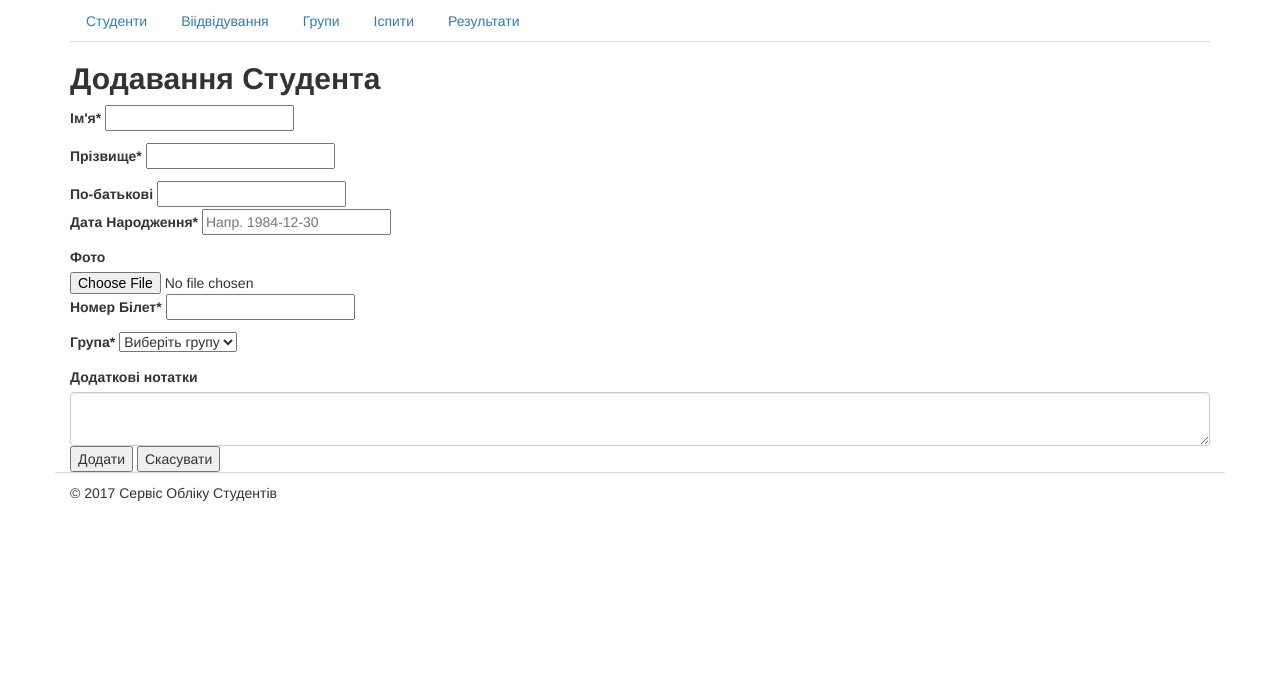
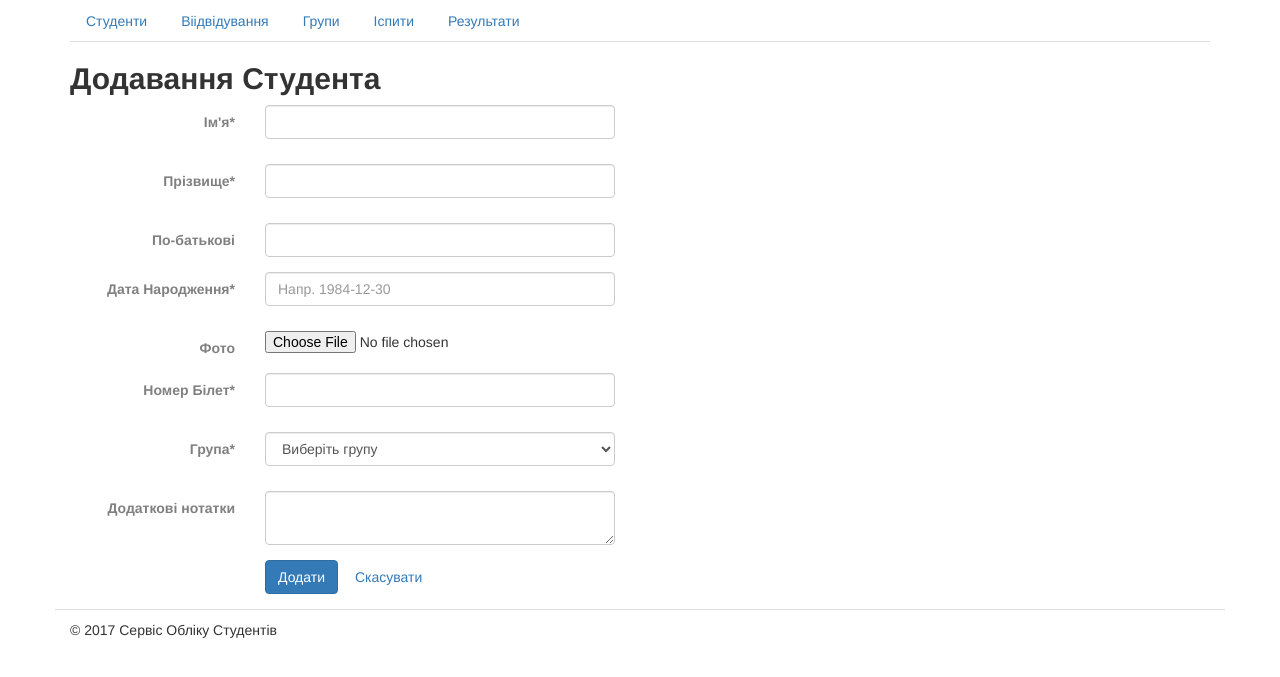
Before and after one commit to gopjak36/studentsdb, a Django app: template students/templates/students/students_add.html in a window 1280 px wide. Shown: the part 70-747 px from the top of the page. Run offline with Django 3.2, Linux system fonts and the light colour scheme; the template is opened without the code that fills it, so the values that code supplies are empty; parts of the project's set-up code (start-up, migrations or seed data) failed here and were passed over; some libraries are stand-ins or nearby versions.

Commit message:
update style fot student add form

```diff
--- a/students/static/css/main.css
+++ b/students/static/css/main.css
@@ -49,8 +49,12 @@ h1, h2, h3, h4, h5, h6 {
   margin-bottom: 30px;
 }
 
-/* Form */
+/* Form Style*/
 
 .control-label{
   color: gray;
 }
+
+textarea, select, input{
+  max-width: 350px;
+}
--- a/students/templates/students/students_add.html
+++ b/students/templates/students/students_add.html
@@ -9,52 +9,66 @@
 {% block content %}
 
 <form action="{% url 'students_add' %}" method="post"
-      enctype="multipart/form-data">{% csrf_token%}
+      enctype="multipart/form-data"
+      class="form-horizontal">{% csrf_token%}
 
-    <div>
-      <label for="first_name">Ім'я*</label>
+    <div class="form-group {% if errors.first_name %}has-error{% endif %}">
+      <label for="first_name" class="col-sm-2 control-label">Ім'я*</label>
+      <div class="col-sm-10">
         <input type="text" value="{{ request.POST.first_name }}"
-             name="first_name" id="first_name" />
+               name="first_name" id="first_name" class="form-control"/>
         <span class="help-block">{{ errors.first_name }}</span>
       </div>
+    </div>
 
-    <div>
-      <label for="last_name">Прізвище*</label>
+    <div class="form-group {% if errors.last_name %}has-error{% endif %}">
+      <label for="last_name" class="col-sm-2 control-label">Прізвище*</label>
+      <div class="col-sm-10">
         <input type="text" value="{{ request.POST.last_name }}"
-             name="last_name" id="last_name" />
+               name="last_name" id="last_name" class="form-control"/>
         <span class="help-block">{{ errors.last_name }}</span>
       </div>
-
-    <div>
-      <label for="middle_name">По-батькові</label>
-      <input type="text" value="{{ request.POST.middle_name }}"
-             name="middle_name" id="middle_name" />
     </div>
 
-    <div>
-      <label for="birthday">Дата Народження*</label>
-      <input type="text" value="{{ request.POST.birthday }}" /
+    <div class="form-group">
+      <label for="middle_name" class="col-sm-2 control-label">По-батькові</label>
+      <div class="col-sm-10">
+        <input type="text" value="{{ request.POST.middle_name }}"
+               name="middle_name" id="middle_name" class="form-control"/>
+      </div>
+    </div>
+
+    <div class="form-group {% if errors.birthday %}has-error{% endif %}">
+      <label for="birthday" class="col-sm-2 control-label">Дата Народження*</label>
+      <div class="col-sm-10">
+        <input type="text" value="{{ request.POST.birthday }}"
                name="birthday" id="birthday"
-             placeholder="Напр. 1984-12-30">
+               placeholder="Напр. 1984-12-30" class="form-control"/>
         <span class="help-block">{{ errors.birthday }}</span>
       </div>
+    </div>
 
-    <div>
-      <label for="photo">Фото</label>
+    <div class="form-group">
+      <label for="photo" class="col-sm-2 control-label">Фото</label>
+      <div class="col-sm-10">
         <input type="file" value=""
                name="photo" id="photo" />
       </div>
+    </div>
 
-    <div>
-      <label for="ticket">Номер Білет*</label>
+    <div class="form-group {% if errors.ticket %}has-error{% endif %}">
+      <label for="ticket" class="col-sm-2 control-label">Номер Білет*</label>
+      <div class="col-sm-10">
         <input type="text" value="{{ request.POST.ticket }}"
-             name="ticket" id="ticket" />
+               name="ticket" id="ticket" class="form-control"/>
         <span class="help-block">{{ errors.ticket }}</span>
       </div>
+    </div>
 
-    <div>
-      <label for="student_group">Група*</label>
-      <select name="student_group" id="student_group">
+    <div class="form-group {% if errors.student_group %}has-error{% endif %}">
+      <label for="student_group" class="col-sm-2 control-label">Група*</label>
+      <div class="col-sm-10">
+        <select name="student_group" id="student_group" class="form-control">
           <option value="">Виберіть групу</option>
           {% for group in groups %}
           <option value="{{ group.id }}" {% if group.id == request.POST.student_group|add:0 %}selected="1"{% endif %}>{{ group.title}}</option>
@@ -62,15 +76,21 @@
         </select>
         <span class="help-block">{{ errors.student_group }}</span>
       </div>
+    </div>
 
-  <div>
-    <label for="notes">Додаткові нотатки</label>
+  <div class="form-group">
+    <label for="notes" class="col-sm-2 control-label">Додаткові нотатки</label>
+    <div class="col-sm-10">
       <textarea name="notes" id="notes" class="form-control"></textarea>
     </div>
+  </div>
 
-  <div>
-    <input type="submit" value="Додати" name="add_button" />
-    <button type="submit" name="cancel_button">Скасувати</button>
+  <div class="form-group">
+    <label class="col-sm-2 control-label"></label>
+    <div class="col-sm-10">
+      <input type="submit" class="btn btn-primary"  value="Додати" name="add_button" />
+      <button type="submit" class="btn btn-link"  name="cancel_button">Скасувати</button>
+  </div>
   </div>
 
 <form>
```
Lines whose indentation alone changed are shown as unchanged.
